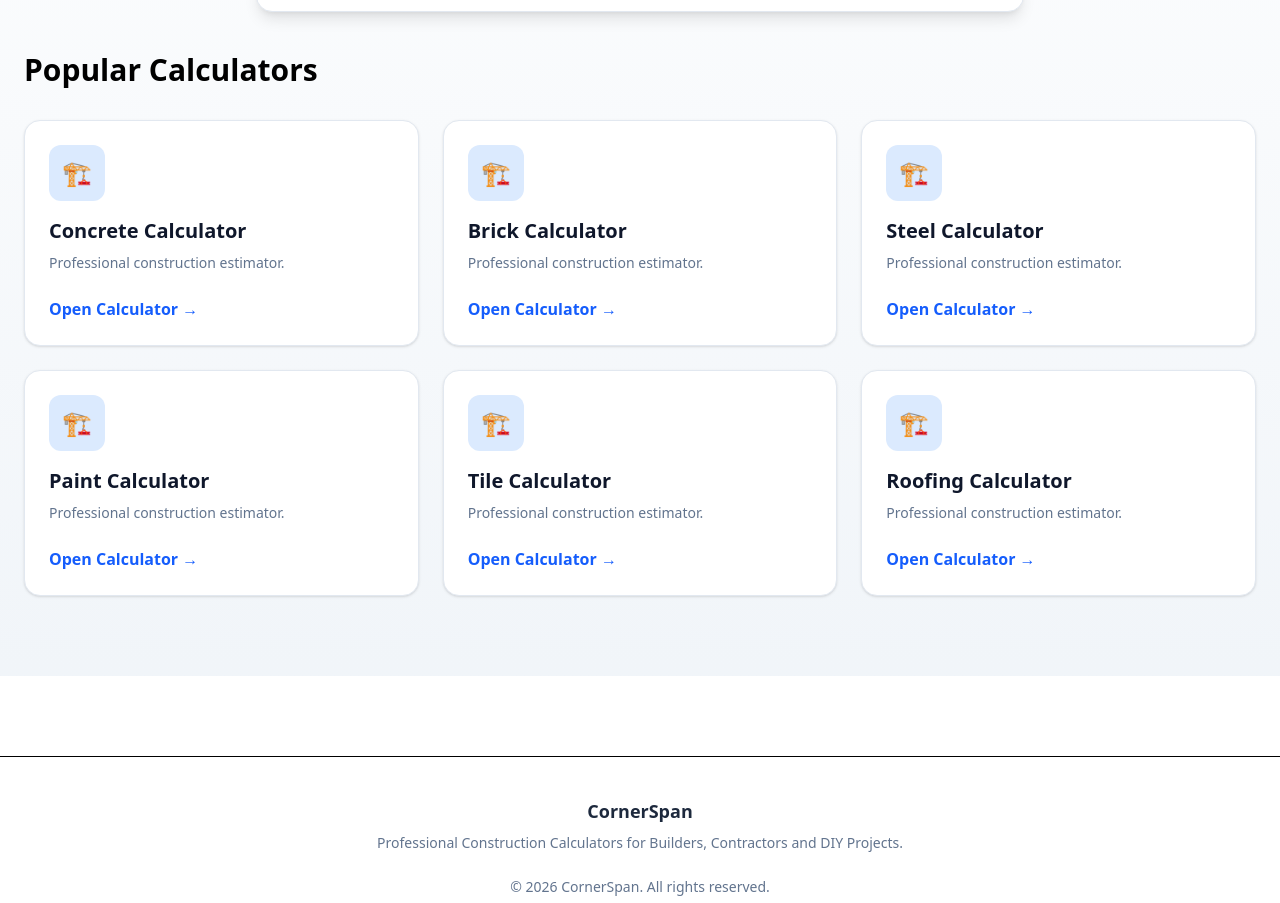
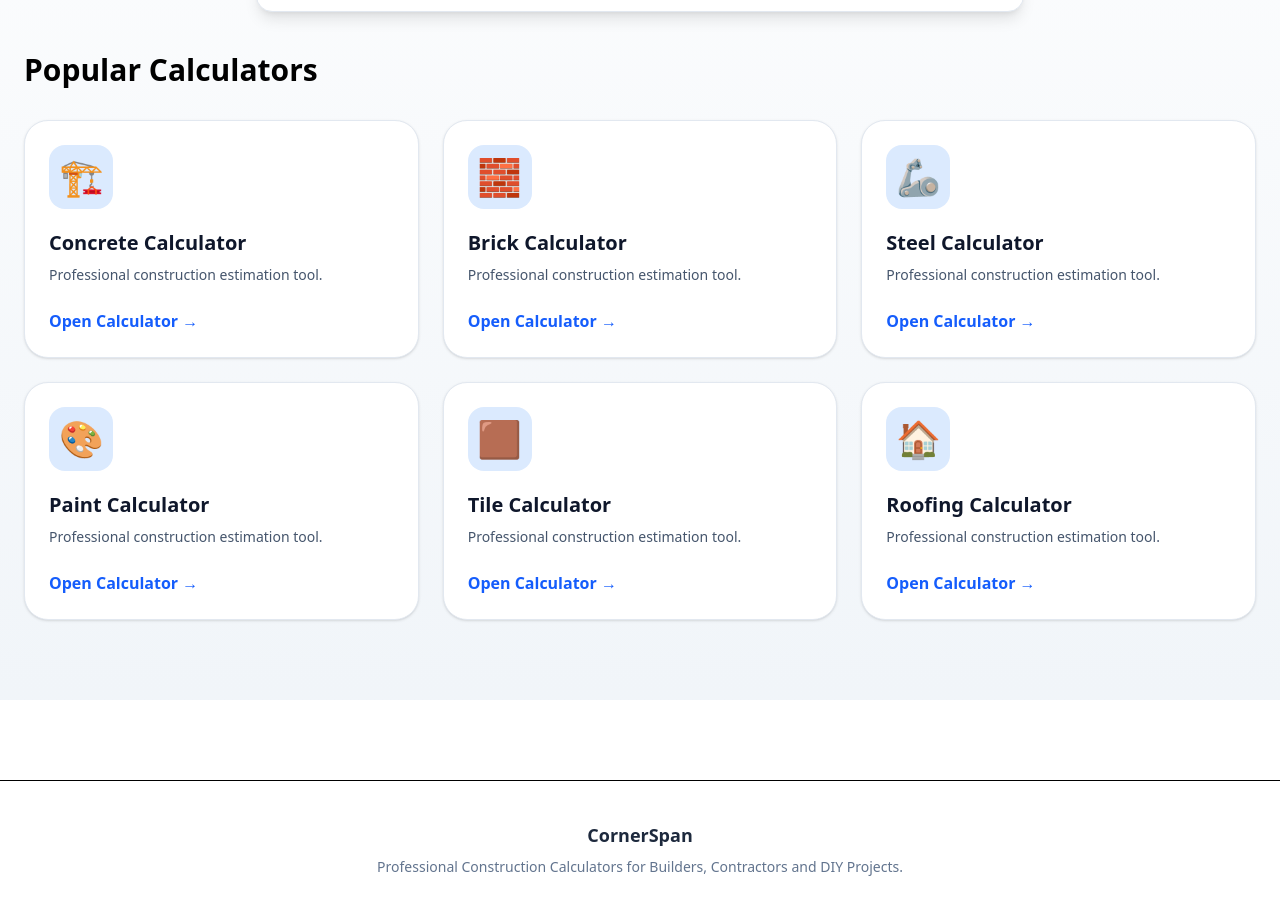
Before and after one commit to km7max-cmd/cornerspan, a Next.js app: page / in a window 1280 px wide. Shown: the part 1541-2444 px from the top of the page. Built offline with nearby package versions, Linux system fonts and the light colour scheme.

Commit message:
Refactor CategoryCard styles and icon display
Updated styles and improved icon handling in CategoryCard.

```diff
--- a/components/CategoryCard.tsx
+++ b/components/CategoryCard.tsx
@@ -2,6 +2,15 @@ import Link from "next/link";
 
 type Props = {
   title: string;
+};
+
+const icons: Record<string, string> = {
+  "Concrete Calculator": "🏗️",
+  "Brick Calculator": "🧱",
+  "Steel Calculator": "🦾",
+  "Paint Calculator": "🎨",
+  "Tile Calculator": "🟫",
+  "Roofing Calculator": "🏠",
 };
 
 export default function CategoryCard({ title }: Props) {
@@ -12,20 +21,20 @@ export default function CategoryCard({ title }: Props) {
 
   return (
     <Link href={`/calculators/${slug}`}>
-      <div className="group rounded-2xl border border-slate-200 bg-white p-6 shadow-sm transition-all duration-300 hover:-translate-y-1 hover:border-blue-500 hover:shadow-xl">
-        <div className="mb-4 flex h-14 w-14 items-center justify-center rounded-xl bg-blue-100 text-2xl">
-          🏗️
+      <div className="group rounded-3xl border border-slate-200 bg-white p-6 shadow-sm transition-all duration-300 hover:-translate-y-2 hover:border-blue-500 hover:shadow-2xl">
+        <div className="mb-5 flex h-16 w-16 items-center justify-center rounded-2xl bg-blue-100 text-4xl">
+          {icons[title] ?? "📐"}
         </div>
 
         <h3 className="text-xl font-bold text-slate-900">
           {title}
         </h3>
 
-        <p className="mt-2 text-sm text-slate-500">
-          Professional construction estimator.
+        <p className="mt-2 text-sm text-slate-600">
+          Professional construction estimation tool.
         </p>
 
-        <div className="mt-6 font-semibold text-blue-600 group-hover:translate-x-1 transition">
+        <div className="mt-6 font-semibold text-blue-600">
           Open Calculator →
         </div>
       </div>
```
